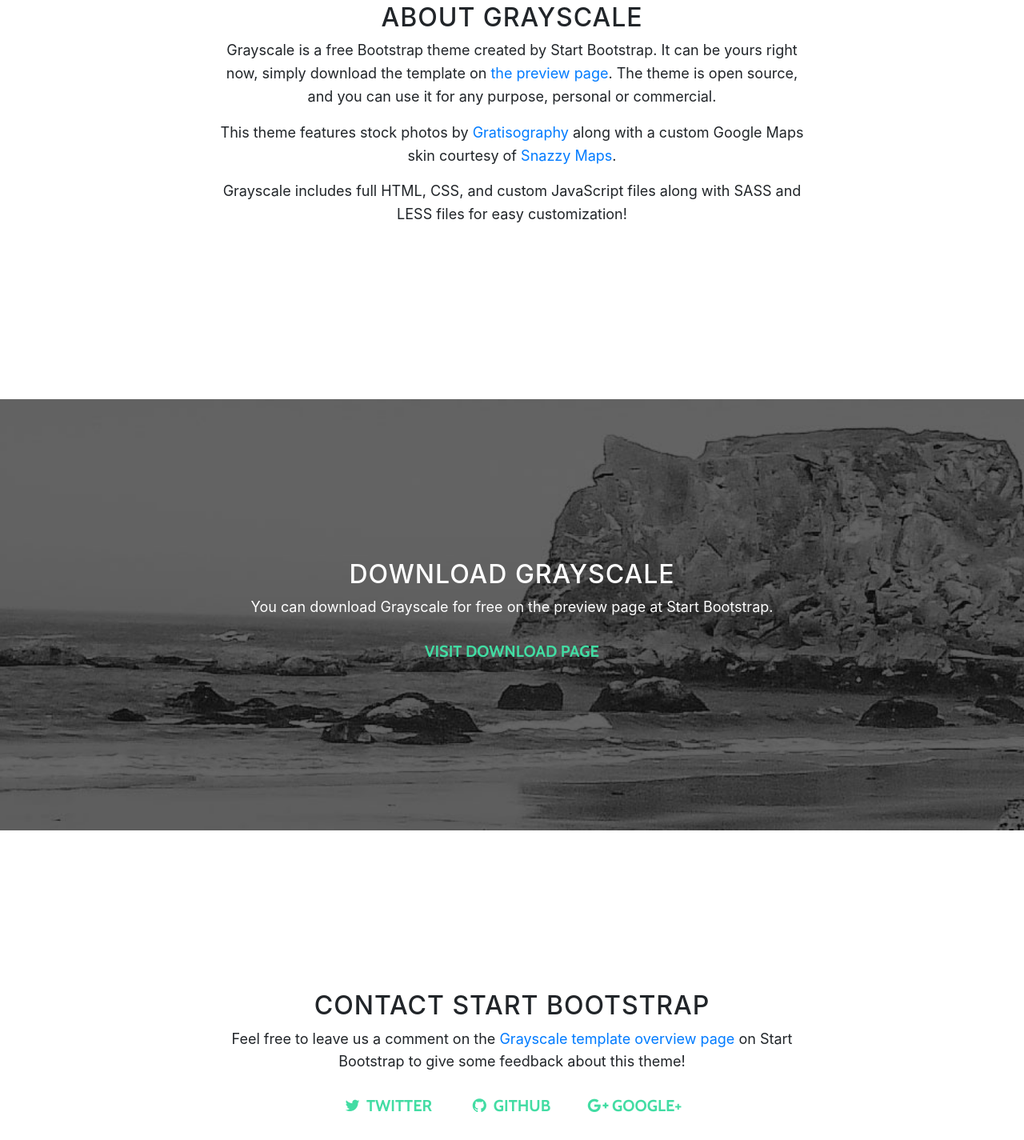
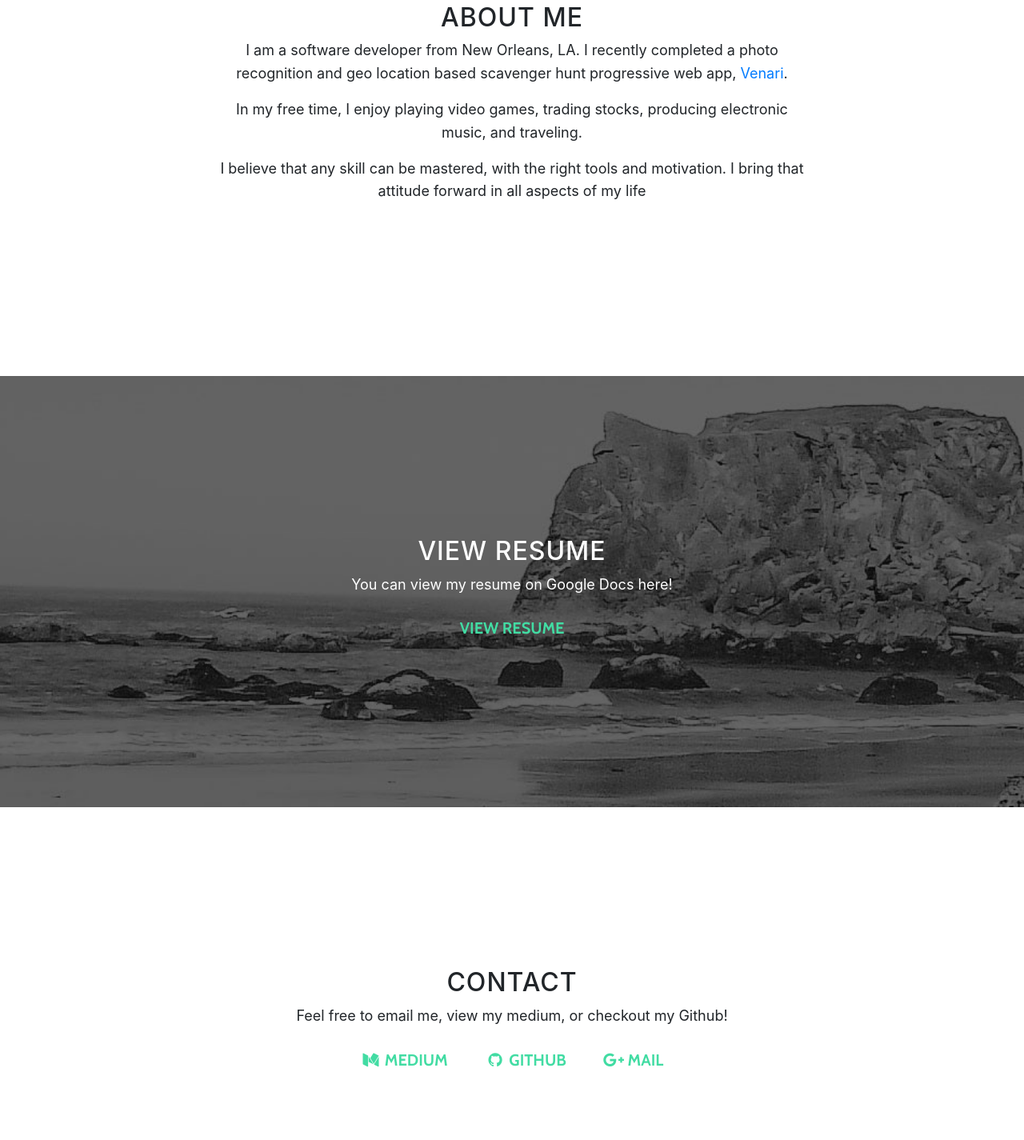
Before and after one commit to paulsoniat/paulsoniat.github.io, a website with bundled scripts: page index.html in a window 1280 px wide. Shown: the part 997-2422 px from the top of the page at 80% size. Built offline with nearby package versions, Linux system fonts and the light colour scheme.

Commit message:
[homepage] personalize

```diff
--- a/index.html
+++ b/index.html
@@ -28,7 +28,7 @@
     <!-- Navigation -->
     <nav class="navbar navbar-expand-lg navbar-light fixed-top" id="mainNav">
         <div class="container">
-            <a class="navbar-brand js-scroll-trigger" href="#page-top">Start Bootstrap</a>
+            <a class="navbar-brand js-scroll-trigger" href="#page-top">Paul Soniat</a>
             <button class="navbar-toggler navbar-toggler-right" type="button" data-toggle="collapse" data-target="#navbarResponsive"
                 aria-controls="navbarResponsive" aria-expanded="false" aria-label="Toggle navigation">
                 Menu
@@ -40,7 +40,7 @@
                         <a class="nav-link js-scroll-trigger" href="#about">About</a>
                     </li>
                     <li class="nav-item">
-                        <a class="nav-link js-scroll-trigger" href="#download">Download</a>
+                        <a class="nav-link js-scroll-trigger" href="#download">Resume</a>
                     </li>
                     <li class="nav-item">
                         <a class="nav-link js-scroll-trigger" href="#contact">Contact</a>
@@ -57,8 +57,8 @@
                 <div class="row">
                     <div class="col-lg-8 mx-auto">
                         <h1 class="brand-heading">Paul Soniat</h1>
-                        <p class="intro-text">A free, responsive, one page Bootstrap theme.
-                            <br>Created by Start Bootstrap.</p>
+                        <p class="intro-text">Software Engineer
+                            <br></p>
                         <a href="#about" class="btn btn-circle js-scroll-trigger">
                             <i class="fa fa-angle-double-down animated"></i>
                         </a>
@@ -73,16 +73,11 @@
         <div class="container">
             <div class="row">
                 <div class="col-lg-8 mx-auto">
-                    <h2>About Grayscale</h2>
-                    <p>Grayscale is a free Bootstrap theme created by Start Bootstrap. It can be yours right now, simply download
-                        the template on
-                        <a href="http://startbootstrap.com/template-overviews/grayscale/">the preview page</a>. The theme is open source, and you can use it for any purpose, personal or commercial.</p>
-                    <p>This theme features stock photos by
-                        <a href="http://gratisography.com/">Gratisography</a>
-                        along with a custom Google Maps skin courtesy of
-                        <a href="http://snazzymaps.com/">Snazzy Maps</a>.</p>
-                    <p>Grayscale includes full HTML, CSS, and custom JavaScript files along with SASS and LESS files for easy
-                        customization!</p>
+                    <h2>About Me</h2>
+                    <p>I am a software developer from New Orleans, LA. I recently completed a photo recognition and geo location based scavenger hunt progressive web app,
+                        <a href="https://venari.us">Venari</a>.</p>
+                    <p>In my free time, I enjoy playing video games, trading stocks, producing electronic music, and traveling.
+                    <p>I believe that any skill can be mastered, with the right tools and motivation. I bring that attitude forward in all aspects of my life</p>
                 </div>
             </div>
         </div>
@@ -92,9 +87,9 @@
     <section id="download" class="download-section content-section text-center">
         <div class="container">
             <div class="col-lg-8 mx-auto">
-                <h2>Download Grayscale</h2>
-                <p>You can download Grayscale for free on the preview page at Start Bootstrap.</p>
-                <a href="http://startbootstrap.com/template-overviews/grayscale/" class="btn btn-default btn-lg">Visit Download Page</a>
+                <h2>View Resume</h2>
+                <p>You can view my resume on Google Docs here!</p>
+                <a href="https://docs.google.com/document/d/1fWLPjRDb2QoytoKYBbD916ps5t9uMy5ZQiMtvNRSzHo/edit?usp=sharing" class="btn btn-default btn-lg">View Resume</a>
             </div>
         </div>
     </section>
@@ -104,27 +99,25 @@
         <div class="container">
             <div class="row">
                 <div class="col-lg-8 mx-auto">
-                    <h2>Contact Start Bootstrap</h2>
-                    <p>Feel free to leave us a comment on the
-                        <a href="http://startbootstrap.com/template-overviews/grayscale/">Grayscale template overview page</a>
-                        on Start Bootstrap to give some feedback about this theme!</p>
+                    <h2>Contact</h2>
+                    <p>Feel free to email me, view my medium, or checkout my Github!
                     <ul class="list-inline banner-social-buttons">
                         <li class="list-inline-item">
-                            <a href="https://twitter.com/SBootstrap" class="btn btn-default btn-lg">
-                                <i class="fa fa-twitter fa-fw"></i>
-                                <span class="network-name">Twitter</span>
+                            <a href="https://medium.com/@paulmsoniat" class="btn btn-default btn-lg">
+                                <i class="fa fa-medium fa-fw"></i>
+                                <span class="network-name">Medium</span>
                             </a>
                         </li>
                         <li class="list-inline-item">
-                            <a href="https://github.com/BlackrockDigital/startbootstrap" class="btn btn-default btn-lg">
+                            <a href="https://github.com/paulsoniat" class="btn btn-default btn-lg">
                                 <i class="fa fa-github fa-fw"></i>
                                 <span class="network-name">Github</span>
                             </a>
                         </li>
                         <li class="list-inline-item">
-                            <a href="https://plus.google.com/+Startbootstrap/posts" class="btn btn-default btn-lg">
+                            <a href="mailto:paulmsoniat@gmail.com.com?Subject=Paulsoniat.com Contact" class="btn btn-default btn-lg">
                                 <i class="fa fa-google-plus fa-fw"></i>
-                                <span class="network-name">Google+</span>
+                                <span class="network-name">Mail</span>
                             </a>
                         </li>
                     </ul>
@@ -133,15 +126,15 @@
         </div>
     </section>
 
-    <!-- Map Section -->
+    <!-- Map Section
     <div id="map"></div>
 
-    <!-- Footer -->
-    <footer>
+    <!Footer -->
+    <!-- <footer>
         <div class="container text-center">
             <p>Copyright &copy; Your Website 2018</p>
         </div>
-    </footer>
+    </footer> -->
 
     <!-- Bootstrap core JavaScript -->
     <script src="vendor/jquery/jquery.min.js"></script>
```
